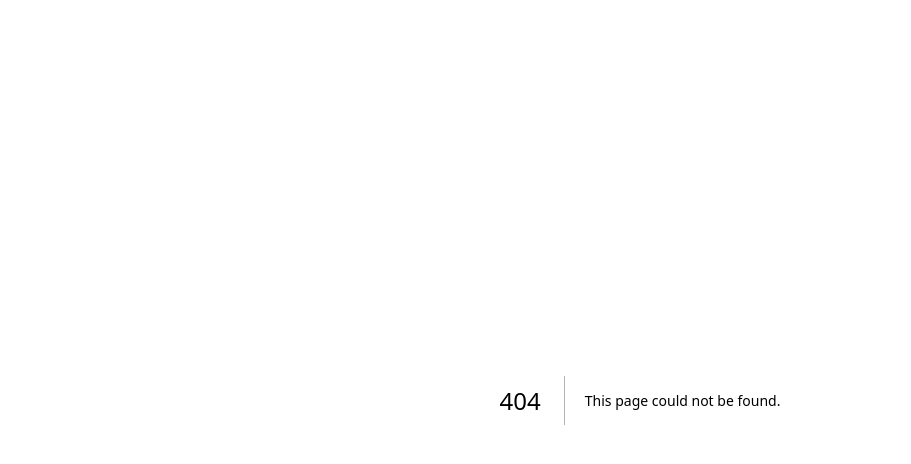
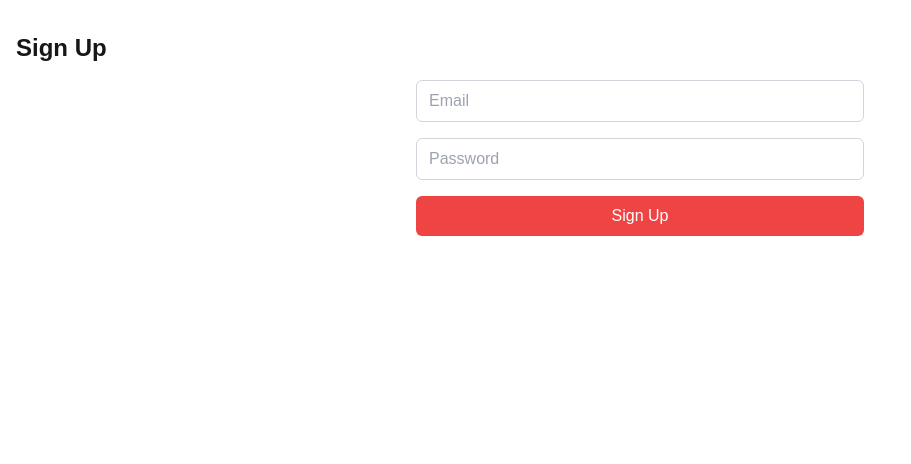
Before and after one commit to bubun123-git/my-shopi-app, a Next.js app: page /signup in a window 1280 px wide. Before the commit this address had no page. Shown: the top 464 px of the page, without its empty margins (0-911 px from the left). Built offline with nearby package versions, Linux system fonts and the light colour scheme; no server answers.

Commit message:
Implemented the authentication via firebase

```diff
--- /dev/null
+++ b/hooks/useAuth.ts
@@ -0,0 +1,30 @@
+"use client"
+
+import { useState, useEffect } from "react"
+import { type User, onAuthStateChanged } from "firebase/auth"
+import { auth } from "../lib/firebase"
+
+export function useAuth() {
+  const [user, setUser] = useState<User | null>(null)
+  const [loading, setLoading] = useState(true)
+  const [error, setError] = useState<string | null>(null)
+
+  useEffect(() => {
+    const unsubscribe = onAuthStateChanged(
+      auth,
+      (user) => {
+        setUser(user)
+        setLoading(false)
+      },
+      (error) => {
+        console.error("Auth error:", error)
+        setError(error.message)
+        setLoading(false)
+      },
+    )
+
+    return () => unsubscribe()
+  }, [])
+
+  return { user, loading, error }
+}
--- /dev/null
+++ b/lib/firebase.ts
@@ -0,0 +1,21 @@
+import { initializeApp, getApps } from "firebase/app"
+import { getAuth } from "firebase/auth"
+
+const firebaseConfig = {
+  apiKey: process.env.NEXT_PUBLIC_FIREBASE_API_KEY,
+  authDomain: process.env.NEXT_PUBLIC_FIREBASE_AUTH_DOMAIN,
+  projectId: process.env.NEXT_PUBLIC_FIREBASE_PROJECT_ID,
+  storageBucket: process.env.NEXT_PUBLIC_FIREBASE_STORAGE_BUCKET,
+  messagingSenderId: process.env.NEXT_PUBLIC_FIREBASE_MESSAGING_SENDER_ID,
+  appId: process.env.NEXT_PUBLIC_FIREBASE_APP_ID,
+}
+
+// Initialize Firebase
+let app
+if (!getApps().length) {
+  app = initializeApp(firebaseConfig)
+} else {
+  app = getApps()[0]
+}
+
+export const auth = getAuth(app)
--- a/package.json
+++ b/package.json
@@ -9,6 +9,7 @@
     "lint": "next lint"
   },
   "dependencies": {
+    "firebase": "^11.3.0",
     "lucide-react": "^0.474.0",
     "next": "15.1.6",
     "react": "^19.0.0",
--- a/src/app/components/header.tsx
+++ b/src/app/components/header.tsx
@@ -1,8 +1,12 @@
 "use client"
 
 import Link from "next/link"
-import { ShoppingCart } from "lucide-react"
+import { ShoppingCart, LogOut } from "lucide-react"
 import { useState } from "react"
+import { useAuth } from "../../../hooks/useAuth"
+import { signOut } from "firebase/auth"
+import { auth } from "../../../lib/firebase"
+import { Button } from "../components/ui/button"
 
 interface NavItem {
   label: string
@@ -29,7 +33,16 @@ export default function Header({ cartItems, onCartClick }: HeaderProps) {
     { label: "Toys", href: "/toys" },
   ])
 
+  const { user } = useAuth()
   const cartItemCount = cartItems.reduce((sum, item) => sum + item.quantity, 0)
+
+  const handleLogout = async () => {
+    try {
+      await signOut(auth)
+    } catch (error) {
+      console.error("Failed to log out", error)
+    }
+  }
 
   return (
     <header className="border-b border-gray-200">
@@ -58,7 +71,9 @@ export default function Header({ cartItems, onCartClick }: HeaderProps) {
           </div>
 
           <div className="flex items-center space-x-6 flex-wrap">
-            <span className="text-sm text-gray-600 whitespace-nowrap">userintheapp@test.com</span>
+            {user ? (
+              <>
+                <span className="text-sm text-gray-600 whitespace-nowrap">{user.email}</span>
                 <Link
                   href="/orders"
                   className="text-sm text-gray-600 hover:text-primary transition-colors whitespace-nowrap"
@@ -71,6 +86,27 @@ export default function Header({ cartItems, onCartClick }: HeaderProps) {
                 >
                   My Account
                 </Link>
+                <Button onClick={handleLogout} variant="ghost" size="sm">
+                  <LogOut className="h-5 w-5 mr-2" />
+                  Logout
+                </Button>
+              </>
+            ) : (
+              <>
+                <Link
+                  href="/login"
+                  className="text-sm text-gray-600 hover:text-primary transition-colors whitespace-nowrap"
+                >
+                  Login
+                </Link>
+                <Link
+                  href="/signup"
+                  className="text-sm text-gray-600 hover:text-primary transition-colors whitespace-nowrap"
+                >
+                  Sign Up
+                </Link>
+              </>
+            )}
             <button onClick={onCartClick} className="flex items-center space-x-1 hover:text-primary transition-colors">
               <ShoppingCart className="h-5 w-5" />
               <span className="text-sm">{cartItemCount}</span>
--- /dev/null
+++ b/src/app/components/login-form.tsx
@@ -0,0 +1,63 @@
+"use client"
+
+import { useState } from "react"
+import { useRouter } from "next/navigation"
+import { signInWithEmailAndPassword } from "firebase/auth"
+import { auth } from "../../../lib/firebase"
+import { Button } from "../components/ui/button"
+
+export default function LoginForm() {
+    const [email, setEmail] = useState("")
+    const [password, setPassword] = useState("")
+    const [error, setError] = useState("")
+    const router = useRouter()
+
+    const handleSubmit = async (e: React.FormEvent<HTMLFormElement>) => {
+        e.preventDefault()
+        setError("")
+        try {
+            await signInWithEmailAndPassword(auth, email, password)
+            router.push("/") // Redirect to home page
+        } catch (error) {
+            if (error instanceof Error) {
+                setError(error.message)
+            } else {
+                setError("An unknown error occurred")
+            }
+            console.error(error)
+        }
+    }
+
+    return (
+        <form onSubmit={handleSubmit} className="space-y-4">
+            <div>
+                <input
+                    type="email"
+                    placeholder="Email"
+                    value={email}
+                    onChange={(e) => setEmail(e.target.value)}
+                    required
+                    className="w-full px-3 py-2 border border-gray-300 rounded-md focus:outline-none focus:ring-2 focus:ring-primary"
+                />
+            </div>
+            <div>
+                <input
+                    type="password"
+                    placeholder="Password"
+                    value={password}
+                    onChange={(e) => setPassword(e.target.value)}
+                    required
+                    className="w-full px-3 py-2 border border-gray-300 rounded-md focus:outline-none focus:ring-2 focus:ring-primary"
+                />
+            </div>
+            {error && (
+                <div className="bg-red-100 border border-red-400 text-red-700 px-4 py-3 rounded relative" role="alert">
+                    <span className="block sm:inline">{error}</span>
+                </div>
+            )}
+            <Button type="submit" className="w-full bg-red-500 hover:bg-red-700 text-white font-bold py-2 px-4 rounded">
+                Log In
+            </Button>
+        </form>
+    )
+}
--- /dev/null
+++ b/src/app/components/signup-form.tsx
@@ -0,0 +1,60 @@
+"use client"
+
+import { useState } from "react"
+import { createUserWithEmailAndPassword } from "firebase/auth"
+import { auth } from "../../../lib/firebase"
+import { Button } from "../components/ui/button"
+
+export default function SignupForm() {
+  const [email, setEmail] = useState("")
+  const [password, setPassword] = useState("")
+  const [error, setError] = useState("")
+
+  const handleSubmit = async (e: React.FormEvent<HTMLFormElement>) => {
+    e.preventDefault()
+    setError("")
+    try {
+      await createUserWithEmailAndPassword(auth, email, password)
+    } catch (error) {
+      if (error instanceof Error) {
+        setError(error.message)
+      } else {
+        setError("An unknown error occurred")
+      }
+      console.error(error)
+    }
+  }
+
+  return (
+    <form onSubmit={handleSubmit} className="space-y-4">
+      <div>
+        <input
+          type="email"
+          placeholder="Email"
+          value={email}
+          onChange={(e) => setEmail(e.target.value)}
+          required
+          className="w-full px-3 py-2 border border-gray-300 rounded-md focus:outline-none focus:ring-2 focus:ring-primary"
+        />
+      </div>
+      <div>
+        <input
+          type="password"
+          placeholder="Password"
+          value={password}
+          onChange={(e) => setPassword(e.target.value)}
+          required
+          className="w-full px-3 py-2 border border-gray-300 rounded-md focus:outline-none focus:ring-2 focus:ring-primary"
+        />
+      </div>
+      {error && (
+        <div className="bg-red-100 border border-red-400 text-red-700 px-4 py-3 rounded relative" role="alert">
+          <span className="block sm:inline">{error}</span>
+        </div>
+      )}
+      <Button type="submit" className="w-full bg-red-500 hover:bg-red-700 text-white font-bold py-2 px-4 rounded">
+        Sign Up
+      </Button>
+    </form>
+  )
+}
--- /dev/null
+++ b/src/app/components/ui/button.tsx
@@ -0,0 +1,33 @@
+import type React from "react"
+import type { ButtonHTMLAttributes } from "react"
+
+interface ButtonProps extends ButtonHTMLAttributes<HTMLButtonElement> {
+  variant?: "default" | "ghost"
+  size?: "default" | "sm"
+}
+
+export const Button: React.FC<ButtonProps> = ({
+  children,
+  className = "",
+  variant = "default",
+  size = "default",
+  ...props
+}) => {
+  const baseStyles = "font-medium rounded-md focus:outline-none focus:ring-2 focus:ring-offset-2 focus:ring-primary"
+  const variantStyles = {
+    default: "bg-primary text-white hover:bg-primary-dark",
+    ghost: "bg-transparent text-gray-600 hover:bg-gray-100",
+  }
+  const sizeStyles = {
+    default: "px-4 py-2",
+    sm: "px-3 py-1 text-sm",
+  }
+
+  const buttonClasses = `${baseStyles} ${variantStyles[variant]} ${sizeStyles[size]} ${className}`
+
+  return (
+    <button className={buttonClasses} {...props}>
+      {children}
+    </button>
+  )
+}
--- /dev/null
+++ b/src/app/login/page.tsx
@@ -0,0 +1,12 @@
+import LoginForm from "../components/login-form"
+
+export default function LoginPage() {
+  return (
+    <div className="container mx-auto px-4 py-8">
+      <h1 className="text-2xl font-bold mb-4">Login</h1>
+      <div className="max-w-md mx-auto">
+        <LoginForm />
+      </div>
+    </div>
+  )
+}
--- /dev/null
+++ b/src/app/signup/page.tsx
@@ -0,0 +1,12 @@
+import SignupForm from "../components/signup-form"
+
+export default function SignupPage() {
+  return (
+    <div className="container mx-auto px-4 py-8">
+      <h1 className="text-2xl font-bold mb-4">Sign Up</h1>
+      <div className="max-w-md mx-auto">
+        <SignupForm />
+      </div>
+    </div>
+  )
+}
```
Also changed, not shown: 1 other file (tests, documents, lock files or other folders). Lines whose indentation alone changed are shown as unchanged.
